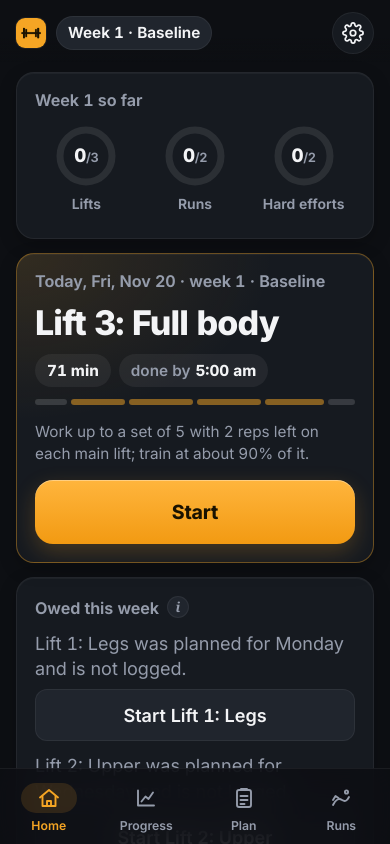
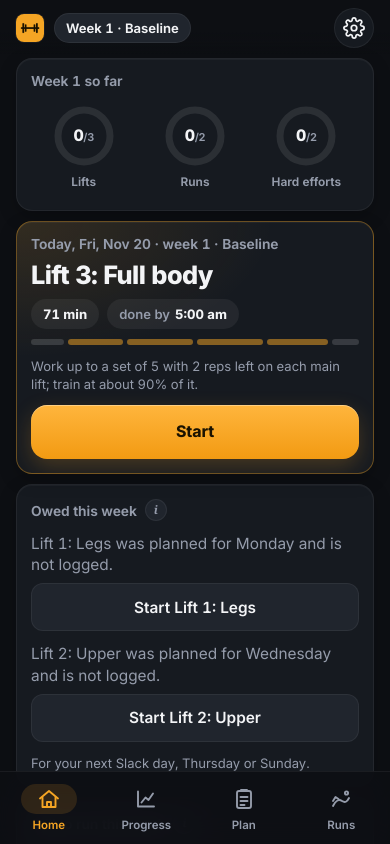
Before and after one commit to cbelknap980/CamsTrainingTracker, a plain HTML site: page index.html in a window 390 px wide. Both pictures are taken after a click on the button "Home". Shown: the top 844 px of the page. Drawn offline with Linux system fonts and the light colour scheme.

Commit message:
v1.17.0: smaller type and tighter spacing outside the workout
Co-Authored-By: Claude Opus 5.5 <noreply@anthropic.com>
Claude-Session: https://claude.ai/code/session_01W19G2AiVUiGDqrjz5yzYys

```diff
--- a/css/polish.css
+++ b/css/polish.css
@@ -383,3 +383,33 @@ tr.flagged .tgt-sub { color: var(--accent); }
 .fix-sheet .fix-row input { text-align: center; font-weight: 700; }
 .fix-sheet .fix-why { font-size: var(--t-small); margin-top: 2px; }
 .fix-sheet .btn-row { margin-top: 14px; }
+
+/* ---- v1.17 compact: smaller type and tighter spacing on every screen except the workout ----
+   Cameron asked to see more without scrolling. Outside a session the root size drops from 16 to 14.5 px,
+   so everything sized in rem shrinks about 9%; spacing in px is tightened by hand below. Tap targets stay
+   at 44 px or more. The workout (body.in-session, including its sheets) keeps the full size. */
+html { font-size: 14.5px; }
+html:has(body.in-session) { font-size: 16px; }
+body:not(.in-session) { --tap: 48px; --radius: 16px; line-height: 1.38; }
+body:not(.in-session) #topbar { padding-top: calc(8px + env(safe-area-inset-top)); padding-bottom: 6px; }
+body:not(.in-session) .brand::before { width: 28px; height: 28px; border-radius: 8px; }
+body:not(.in-session) .icon-btn { width: 40px; height: 40px; }
+body:not(.in-session) #view { padding-top: 4px; }
+body:not(.in-session) h1 { font-size: 1.6rem; margin-bottom: 6px; }
+body:not(.in-session) .card.accent h1 { font-size: 1.75rem; margin: 0 0 8px; }
+body:not(.in-session) h3 { margin-bottom: 8px; }
+body:not(.in-session) p { margin-bottom: 8px; }
+body:not(.in-session) .card { padding: 14px; margin-bottom: 10px; }
+body:not(.in-session) td { padding: 8px 6px; }
+body:not(.in-session) .btn.primary { min-height: 54px; font-size: 1.1rem; }
+body:not(.in-session) .toggle { padding: 9px 0; }
+body:not(.in-session) .hero-facts { margin-bottom: 10px; }
+body:not(.in-session) .hero-blocks { margin-bottom: 12px; }
+body:not(.in-session) .hero-note { margin-bottom: 12px; }
+body:not(.in-session) .pre-block { padding: 10px 0; }
+body:not(.in-session) .pre-ex { padding-top: 6px; padding-bottom: 6px; }
+body:not(.in-session) .section-title { margin-top: 16px; }
+body:not(.in-session) .strength-grid { gap: 10px; }
+#tabs .tab { font-size: 11.5px; }
+#tabs { padding-top: 6px; }
+body.computer #tabs .tab { font-size: 0.95rem; }
--- a/js/data.js
+++ b/js/data.js
@@ -1,6 +1,6 @@
 // data.js - loads the data files and provides plan helpers (week number, phase, today's session).
 
-export const APP_VERSION = '1.16.0';
+export const APP_VERSION = '1.17.0';
 
 let cache = null;
 
--- a/sw.js
+++ b/sw.js
@@ -1,6 +1,6 @@
 // sw.js - service worker: caches the app files so it opens with no signal, and fires the rest-end
 // notification when the app is in the background. Bump VERSION on every publish.
-const VERSION = 'v1.16.0';
+const VERSION = 'v1.17.0';
 const CACHE = `ctt-${VERSION}`;
 const FILES = [
   './',
```
Also changed, not shown: 1 other file.
